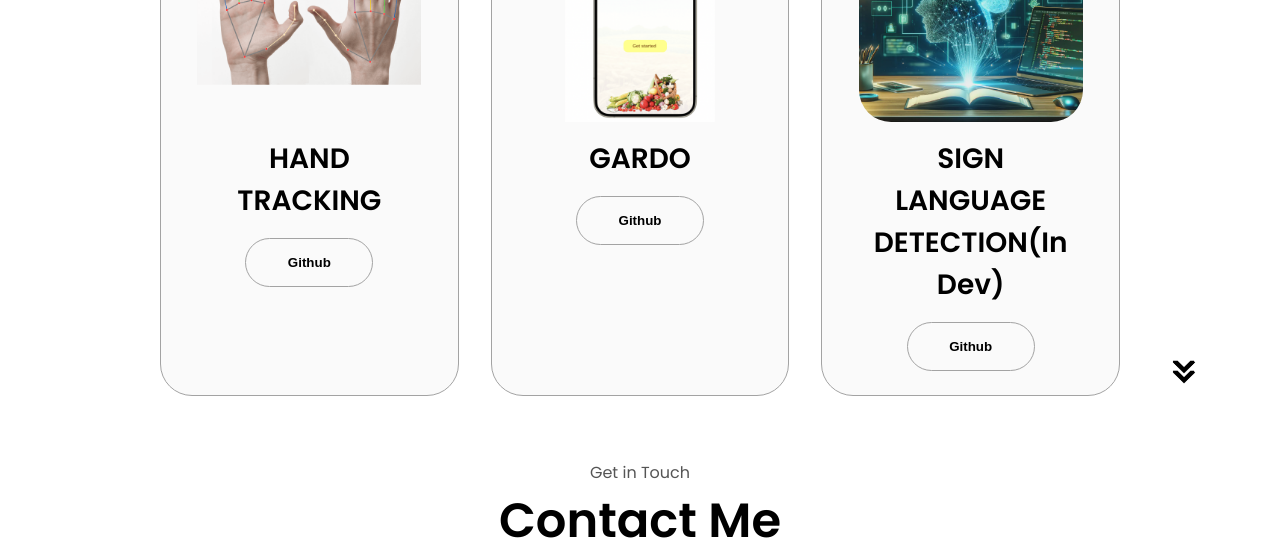
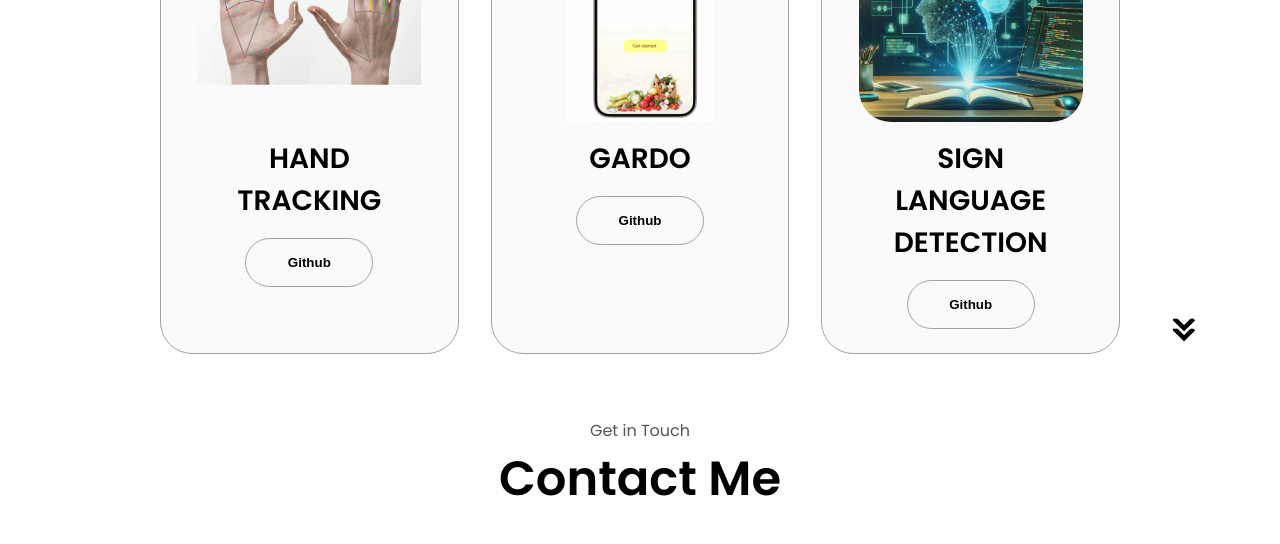
Before and after one commit to DURAIARASU/PORTFOLIO, a plain HTML site: page index.html in a window 1280 px wide. Shown: the part 2720-3264 px from the top of the page. Drawn offline with Linux system fonts and the light colour scheme.

Commit message:
index.html

```diff
--- a/index.html
+++ b/index.html
@@ -309,7 +309,7 @@
                 class="project-img"
               />
             </div>
-            <h2 class="experience-sub-title project-title">SIGN LANGUAGE DETECTION(In Dev)</h2>
+            <h2 class="experience-sub-title project-title">SIGN LANGUAGE DETECTION</h2>
             <div class="btn-container">
               <button
                 class="btn btn-color-2 project-btn"
```
